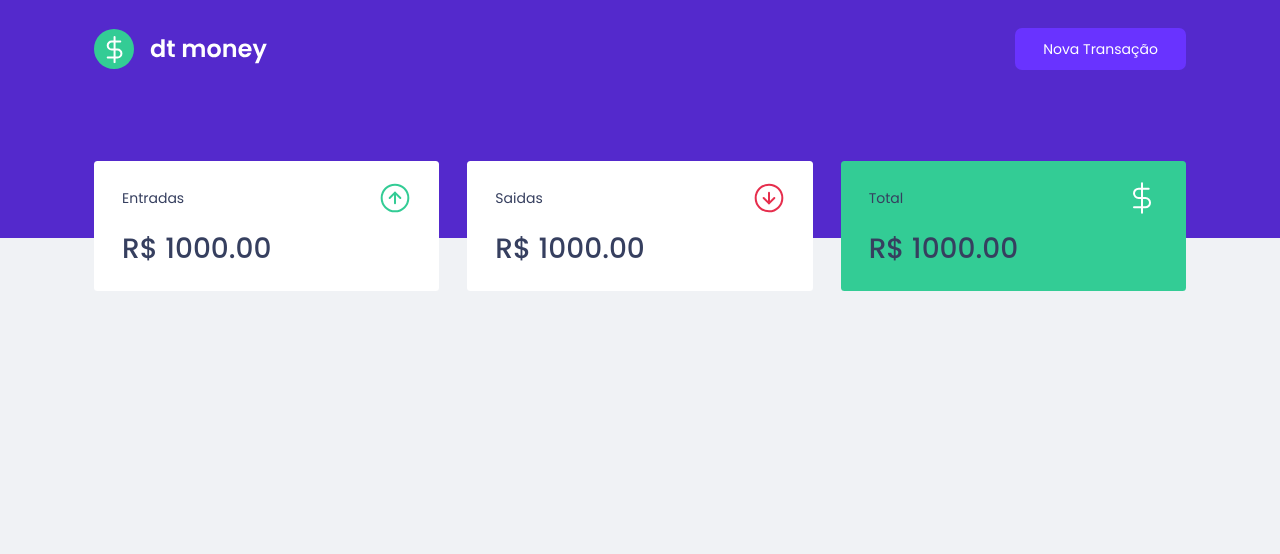
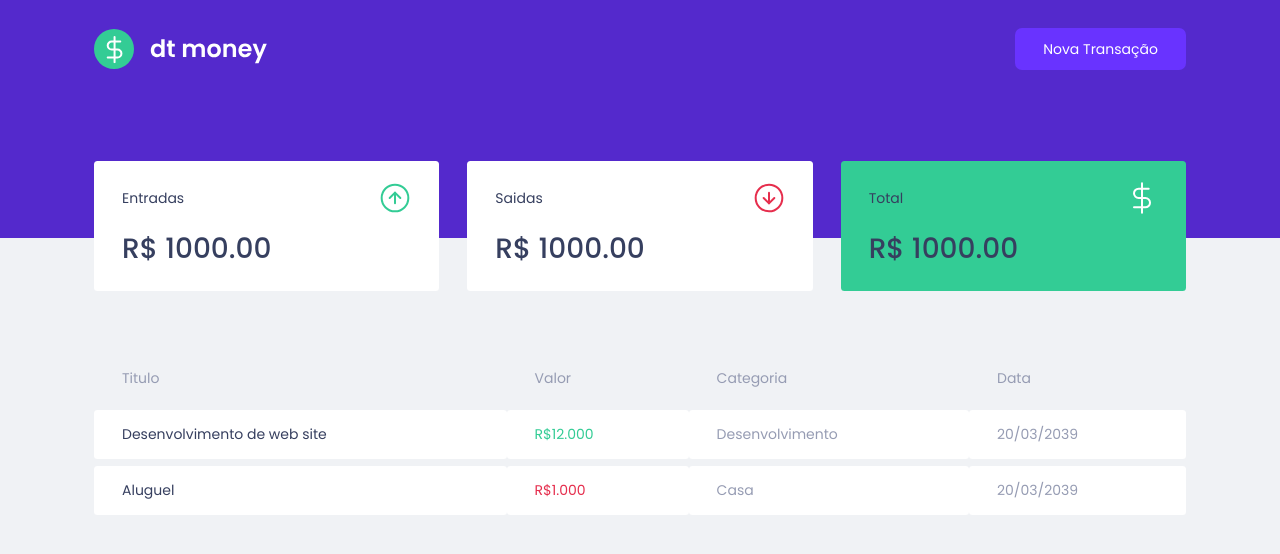
Before and after one commit to Sawyo-Fernands/dtmoney, a React (Create React App) app: page / in a window 1280 px wide. Shown: the top 554 px of the page. Built offline with nearby package versions, Linux system fonts and the light colour scheme.

Commit message:
Componente: TransactionTable

```diff
--- a/src/components/Dashboard/index.tsx
+++ b/src/components/Dashboard/index.tsx
@@ -1,4 +1,5 @@
 import { Summary } from "../Summary";
+import { TransactionTable } from "../TransactionTable";
 import { Container } from "./styles";
 
 
@@ -7,6 +8,7 @@
         <Container>
 
             <Summary/>
+            <TransactionTable/>
         </Container>
     )
 }
--- /dev/null
+++ b/src/components/TransactionTable/index.tsx
@@ -0,0 +1,39 @@
+import { Container } from "./styles";
+
+
+
+export function TransactionTable(){
+    return(
+        <Container>
+            <table>
+                <thead>
+                    <tr>
+                        <th>Titulo</th>
+                        <th>Valor</th>
+                        <th>Categoria</th>
+                        <th>Data</th>
+                    </tr>
+                </thead>
+                <tbody>
+                    <tr>
+                        <td>
+                        Desenvolvimento de web site
+                        </td>
+                        <td className="deposit">R$12.000</td>
+                        <td>Desenvolvimento</td>
+                        <td>20/03/2039</td>
+                    </tr>
+                    <tr>
+                        <td>
+                        Aluguel
+                        </td>
+                        <td className="withdraw">R$1.000</td>
+                        <td>Casa</td>
+                        <td>20/03/2039</td>
+                    </tr>
+
+                </tbody>
+            </table>
+        </Container>
+    )
+}
--- /dev/null
+++ b/src/components/TransactionTable/styles.ts
@@ -0,0 +1,36 @@
+import styled from "styled-components";
+
+export const Container=styled.div`
+    margin-top: 4rem;
+
+    table{
+        width: 100%;
+        border-spacing:0 0.5rem;
+
+        th{
+            color: var(--text-body);
+            font-weight: 400;
+            padding: 1rem 2rem;
+            text-align: left;
+            line-height: 1.5rem;
+        }
+        td{
+            padding: 1rem 2rem;
+            border: 0;
+            background-color: var(--shape);
+            color:var(--text-body)
+            ;border-radius:0.25rem ;
+
+            &:first-child{
+                color: var(--text-title);
+            }
+
+            &.deposit{
+                color: var(--green);
+            }
+            &.withdraw{
+                color: var(--red);
+            }
+        }
+    }
+`
```
